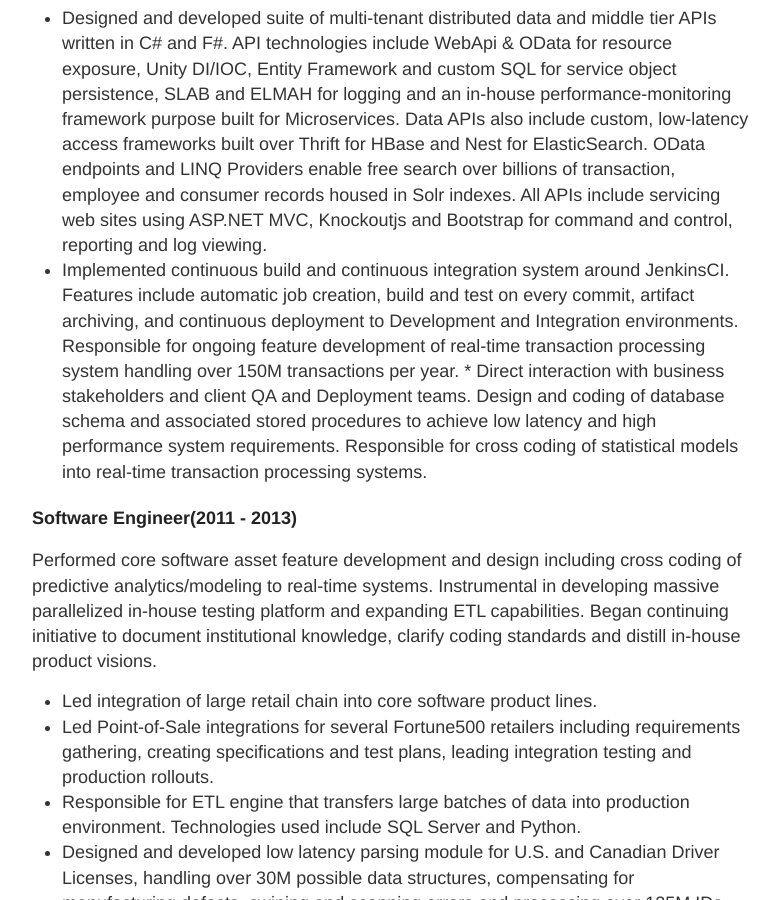
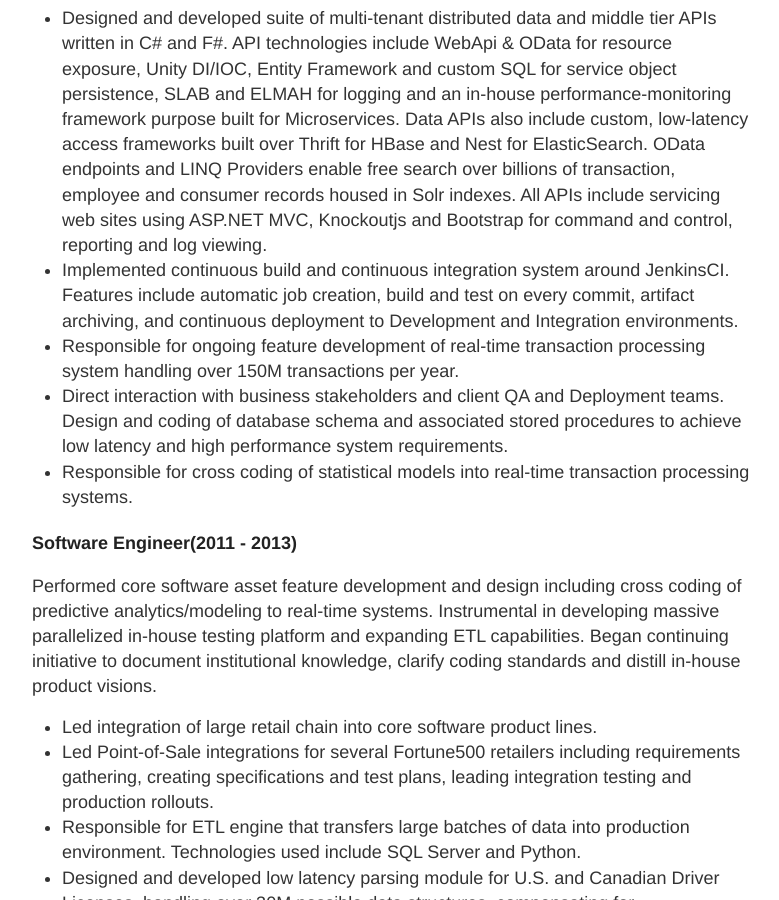
Before and after one commit to WilliamBerryiii/WilliamBerryiii.github.io, a Jekyll site: the page built from about.md, in a window 1280 px wide and 900 px high, scrolled down 1199 px. Shown: the whole window, without its empty margins (248-1027 px from the left). Built offline with Jekyll 4.4.1, drawn with Linux system fonts in a browser that asks for light colours.

Commit message:
fix issues with resume

```diff
--- a/about.md
+++ b/about.md
@@ -30,8 +30,9 @@
 
 * Designed and developed suite of multi-tenant distributed data and middle tier APIs written in C# and F#. API technologies include WebApi &amp; OData for resource exposure, Unity DI/IOC, Entity Framework and custom SQL for service object persistence, SLAB and ELMAH for logging and an in-house performance-monitoring framework purpose built for Microservices. Data APIs also include custom, low-latency access frameworks built over Thrift for HBase and Nest for ElasticSearch.  OData endpoints and LINQ Providers enable free search over billions of transaction, employee and consumer records housed in Solr indexes. All APIs include servicing web sites using ASP.NET MVC, Knockoutjs and Bootstrap for command and control, reporting and log viewing.
 * Implemented continuous build and continuous integration system around JenkinsCI.  Features include automatic job creation, build and test on every commit, artifact archiving, and continuous deployment to Development and Integration environments.
-Responsible for ongoing feature development of real-time transaction processing system handling over 150M transactions per year. * Direct interaction with business stakeholders and client QA and Deployment teams. Design and coding of database schema and associated stored procedures to achieve low latency and high performance system requirements.
-Responsible for cross coding of statistical models into real-time transaction processing systems.
+* Responsible for ongoing feature development of real-time transaction processing system handling over 150M transactions per year.
+* Direct interaction with business stakeholders and client QA and Deployment teams. Design and coding of database schema and associated stored procedures to achieve low latency and high performance system requirements.
+* Responsible for cross coding of statistical models into real-time transaction processing systems.
 
 ###### Software Engineer(2011 - 2013)
 Performed core software asset feature development and design including cross coding of predictive analytics/modeling to real-time systems. Instrumental in developing massive parallelized in-house testing platform and expanding ETL capabilities. Began continuing initiative to document institutional knowledge, clarify coding standards and distill in-house product visions.
```
